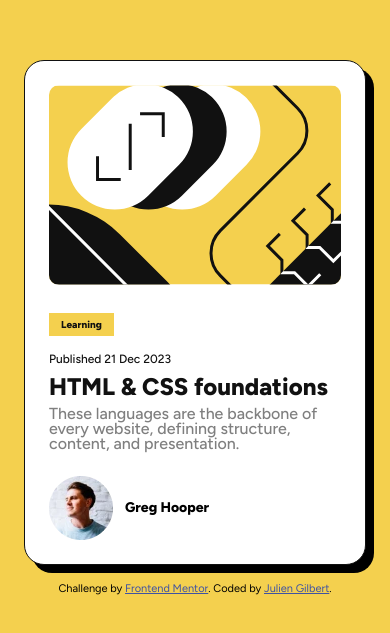
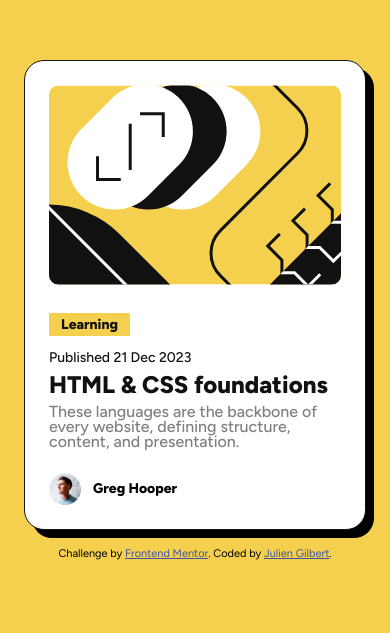
Before and after one commit to juliengDev/Blog_Preview_Card, a website: page index.html in a window 390 px wide. Shown: the part 159-792 px from the top of the page. Drawn offline with Linux system fonts and the light colour scheme.

Commit message:
fixing responsive typo

```diff
--- a/sass/components/_blog-cards.scss
+++ b/sass/components/_blog-cards.scss
@@ -24,14 +24,21 @@
     &-tag-category {
       display: inline-block;
       font-weight: 800;
+      font-size: 1.4rem;
       padding: 0.4rem 1.2rem;
       background-color: var(--color-yellow);
-      margin-bottom: 1.6rem;
+      margin-bottom: 1.4rem;
+      @include respond(mobile) {
+        font-size: 1.2rem;
+      }
     }
     &-publish-date {
       font-weight: 500;
-      font-size: 1.2rem;
+      font-size: 1.4rem;
       margin-bottom: 1.2rem;
+      @include respond(mobile) {
+        font-size: 1.2rem;
+      }
     }
     &-title {
       display: inline-block;
@@ -60,6 +67,7 @@
     display: flex;
     align-items: center;
     &-avatar {
+      max-width: 3.2rem;
       margin-right: 1.2rem;
     }
   }
```
Also changed, not shown: public/css/style.css, 1 other file.
